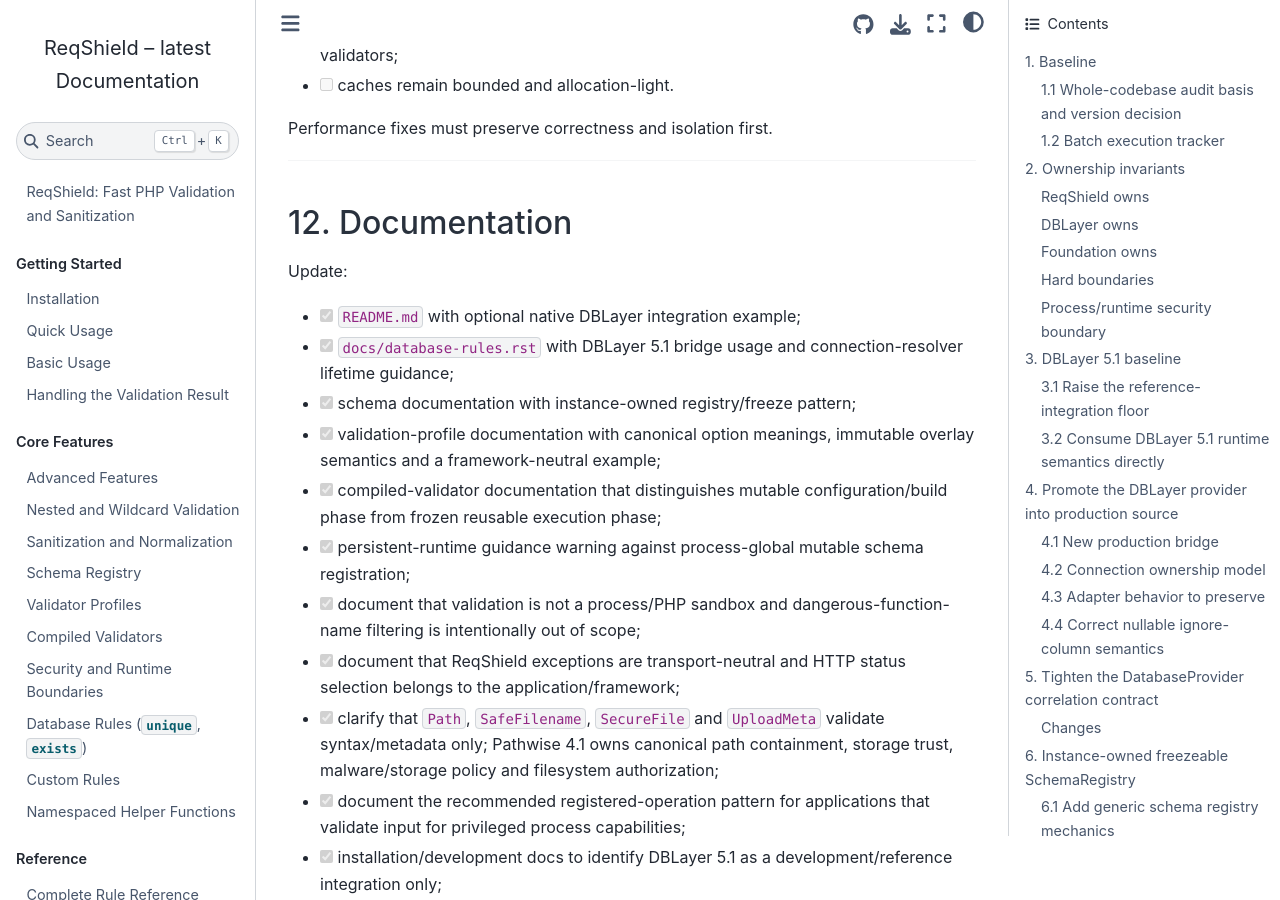
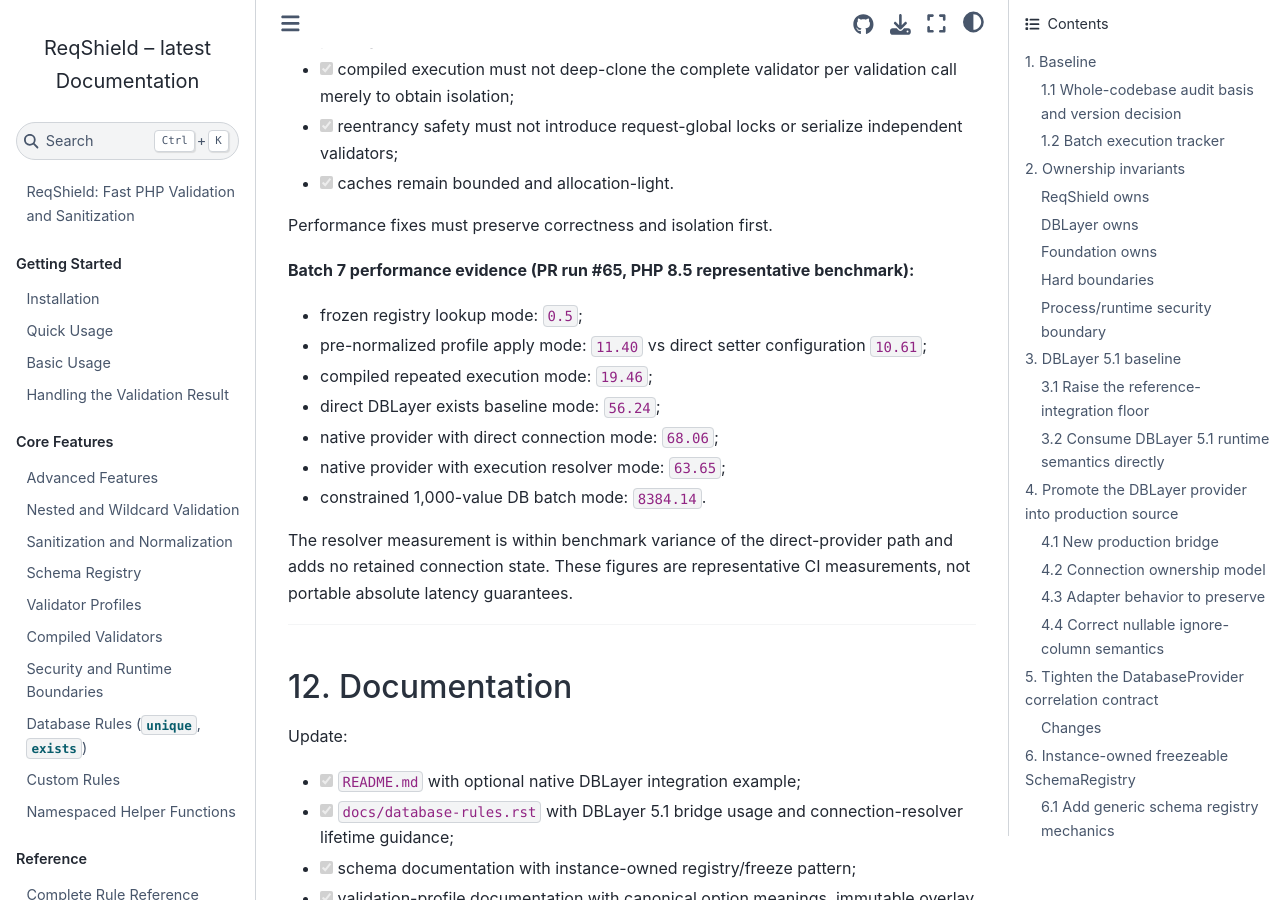
Before and after one commit to infocyph/ReqShield, a Sphinx documentation site: the page built from docs/plans/reqshield-3.2-foundation-26.7-development-plan.md, in a window 1280 px wide and 900 px high, scrolled down 21044 px. Built offline with Sphinx 7.4.7 and the Sphinx Book theme 1.1.4, drawn with Linux system fonts in a browser that asks for light colours; some of the changed text lies outside the part shown.

Commit message:
docs: close ReqShield 3.2 release gate

```diff
--- a/docs/plans/reqshield-3.2-foundation-26.7-development-plan.md
+++ b/docs/plans/reqshield-3.2-foundation-26.7-development-plan.md
@@ -48,7 +48,7 @@
 | 4 | Immutable `ValidatorProfile` + Foundation profile-parity semantics | **complete — PR run #53 green** |
 | 5 | Frozen/reentrant `CompiledValidator` + cache/state isolation | **complete — PR run #59 green** |
 | 6 | Transport-neutral exception cleanup + Pathwise 4.1 / Runwire trust-boundary closure | **complete — PR run #61 green** |
-| 7 | Documentation + benchmarks + PHP 8.4/8.5 stable/lowest QA + ReqShield 3.2 release gate | **implementation complete / final QA pending** |
+| 7 | Documentation + benchmarks + PHP 8.4/8.5 stable/lowest QA + ReqShield 3.2 release gate | **complete — PR run #65 green** |
 | 8 | Foundation 26.7 migration: consume 3.2 and delete duplicate DB/schema/profile mechanics | open |
 
 #### Batch 1 — baseline and correlation contract
@@ -181,7 +181,7 @@
 - [X] Raise `infocyph/dblayer` in `require-dev` from `^5.0` to `^5.1`.
 - [X] Keep DBLayer out of normal `require`; ReqShield remains database-library agnostic.
 - [X] Add Composer `suggest` text for consumers that want the optional native DBLayer 5.1 database-rule provider.
-- [ ] Run the DB integration suite specifically against DBLayer 5.1 stable behavior.
+- [X] Run the DB integration suite specifically against DBLayer 5.1 stable behavior.
 
 ### 3.2 Consume DBLayer 5.1 runtime semantics directly
 
@@ -564,16 +564,19 @@
 
 Run the normal PHPForge/ReqShield gates on PHP 8.4 and 8.5 where configured:
 
-- [ ] Composer validate;
-- [ ] PHPUnit/Pest full suite;
-- [ ] DBLayer integration suite with `^5.1`;
-- [ ] PHPStan;
-- [ ] Rector dry-run;
-- [ ] coding-style checks;
-- [ ] lowest-dependency lane;
-- [ ] stable dependency lane.
+- [X] Composer validate;
+- [X] PHPUnit/Pest full suite;
+- [X] DBLayer integration suite with `^5.1`;
+- [X] PHPStan;
+- [X] Rector dry-run;
+- [X] coding-style checks;
+- [X] lowest-dependency lane;
+- [X] stable dependency lane.
 
 No suppression should be added merely to hide a provider/schema ownership issue.
+
+**Batch 7 QA evidence:** PR run #65 passed clean install, PHP 8.4/8.5 stable and lowest QA lanes, PHPStan/Psalm analysis, Pest, Pint, PHPCS, Rector, reference integrity, Composer validation and both benchmark jobs.
+
 
 ---
 
@@ -590,17 +593,17 @@
 
 Acceptance goals:
 
-- [ ] logical batching remains one provider call per operation/table grouping as designed;
-- [ ] duplicate values do not multiply bindings unnecessarily;
-- [ ] safe sizing introduces no duplicated driver-limit logic;
-- [ ] lazy connection resolution is negligible relative to DB work;
-- [ ] no DB/provider setup occurs for non-DB validation.
+- [X] logical batching remains one provider call per operation/table grouping as designed;
+- [X] duplicate values do not multiply bindings unnecessarily;
+- [X] safe sizing introduces no duplicated driver-limit logic;
+- [X] lazy connection resolution is negligible relative to DB work;
+- [X] no DB/provider setup occurs for non-DB validation.
 
 ### 11.2 Schema registry
 
-- [ ] frozen registry lookup should remain effectively O(1) by name;
-- [ ] normal validation should not mutate/rebuild registry topology;
-- [ ] no deep clone of the whole registry per request merely for isolation.
+- [X] frozen registry lookup should remain effectively O(1) by name;
+- [X] normal validation should not mutate/rebuild registry topology;
+- [X] no deep clone of the whole registry per request merely for isolation.
 
 ### 11.3 Profile and compiled execution
 
@@ -613,13 +616,26 @@
 
 Acceptance:
 
-- [ ] normalizing a shared base profile should happen once where callers reuse it;
-- [ ] applying a pre-normalized profile should not perform repeated reflection or config parsing;
-- [ ] compiled execution must not deep-clone the complete validator per validation call merely to obtain isolation;
-- [ ] reentrancy safety must not introduce request-global locks or serialize independent validators;
-- [ ] caches remain bounded and allocation-light.
+- [X] normalizing a shared base profile should happen once where callers reuse it;
+- [X] applying a pre-normalized profile should not perform repeated reflection or config parsing;
+- [X] compiled execution must not deep-clone the complete validator per validation call merely to obtain isolation;
+- [X] reentrancy safety must not introduce request-global locks or serialize independent validators;
+- [X] caches remain bounded and allocation-light.
 
 Performance fixes must preserve correctness and isolation first.
+
+**Batch 7 performance evidence (PR run #65, PHP 8.5 representative benchmark):**
+
+- frozen registry lookup mode: `0.5`;
+- pre-normalized profile apply mode: `11.40` vs direct setter configuration `10.61`;
+- compiled repeated execution mode: `19.46`;
+- direct DBLayer exists baseline mode: `56.24`;
+- native provider with direct connection mode: `68.06`;
+- native provider with execution resolver mode: `63.65`;
+- constrained 1,000-value DB batch mode: `8384.14`.
+
+The resolver measurement is within benchmark variance of the direct-provider path and adds no retained connection state. These figures are representative CI measurements, not portable absolute latency guarantees.
+
 
 ---
 
@@ -771,7 +787,7 @@
 4. **Batch 4 — COMPLETE:** immutable sparse `ValidatorProfile`, Foundation-compatible normalization/overlay semantics, DTO/messages/limits/DB-cold tests and documentation are green in PR run #53.
 5. **Batch 5 — COMPLETE:** frozen compiled snapshots, callback mutation blocking, bounded cache isolation and same-instance sequential/Fiber reuse are green in PR run #59.
 6. **Batch 6 — COMPLETE:** transport-neutral exceptions, caller-controlled formatter status, process-operation drift tests and Pathwise 4.1/Runwire boundary documentation are green in PR run #61.
-7. **Batch 7 — implementation complete / final QA pending:** release docs, 3.2 upgrade notes, runtime-topology benchmarks, direct DBLayer/provider baseline coverage and final release-regression tests are implemented; the final PHP 8.4/8.5 stable + lowest matrix remains the closure gate.
+7. **Batch 7 — COMPLETE:** release docs, 3.2 upgrade notes, runtime-topology benchmarks, direct DBLayer/provider baseline coverage and final release-regression tests are green in PR run #65 across PHP 8.4/8.5 stable/lowest QA, analysis and benchmarks.
 8. **Batch 8:** return to Foundation 26.7, consume ReqShield 3.2, remove duplicate DB provider/schema/profile mechanics, run Foundation acceptance/performance gates, and update the Foundation tracker/benchmark naming only after the dependency is consumable.
 
 ---
```
